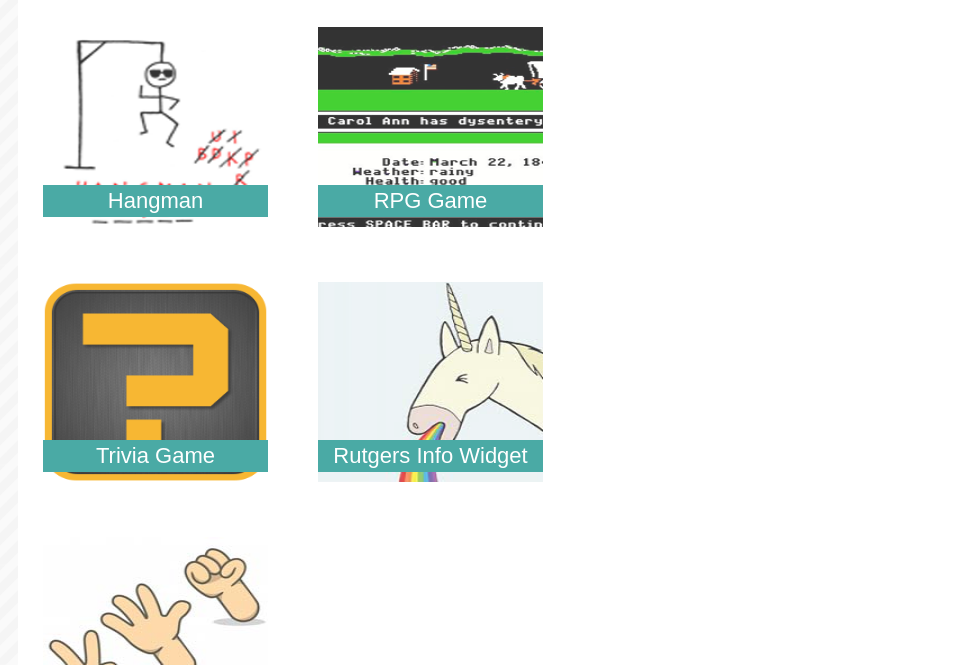
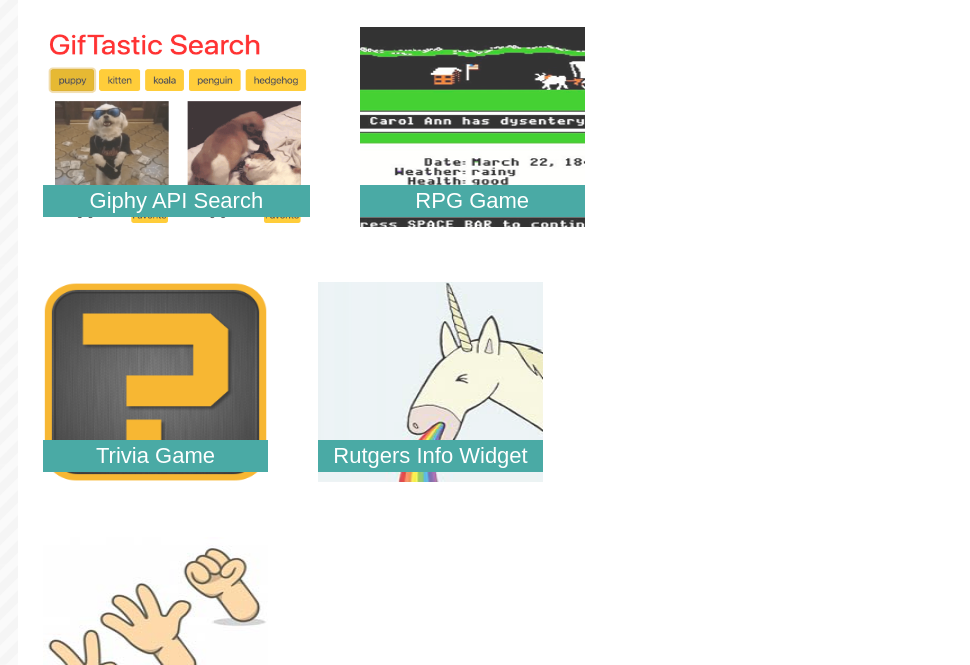
Before and after one commit to sharkrachel/Responsive-Portfolio, a plain HTML site: page portfolio.html in a window 1280 px wide. Shown: the part 135-800 px from the top of the page, without its empty margins (207-1177 px from the left). Drawn offline with Linux system fonts and the light colour scheme.

Commit message:
added gif assignment to portfolio

```diff
--- a/portfolio.html
+++ b/portfolio.html
@@ -33,8 +33,8 @@
             <div class="box clearfix">
                 <h2 id="about">Portfolio</h2>
                 <div class="work grow">
-                    <img src="assets/images/Hangman.png" class="port-image" alt="Hangman drawing">
-                    <h3>Hangman</h3>
+                    <a href="https://sharkrachel.github.io/gif-tastic/" target="_blank"><img src="assets/images/gif-assignment.png" class="port-image" alt="Gif Website">
+                    <h3>Giphy API Search</h3></a>
                 </div>
                 <div class="work grow">
                     <img src="assets/images/Oregon Trail.png" class="port-image" alt="Oregon Trail game">
```
Also changed, not shown: assets/images/gif-assignment.png (added).
